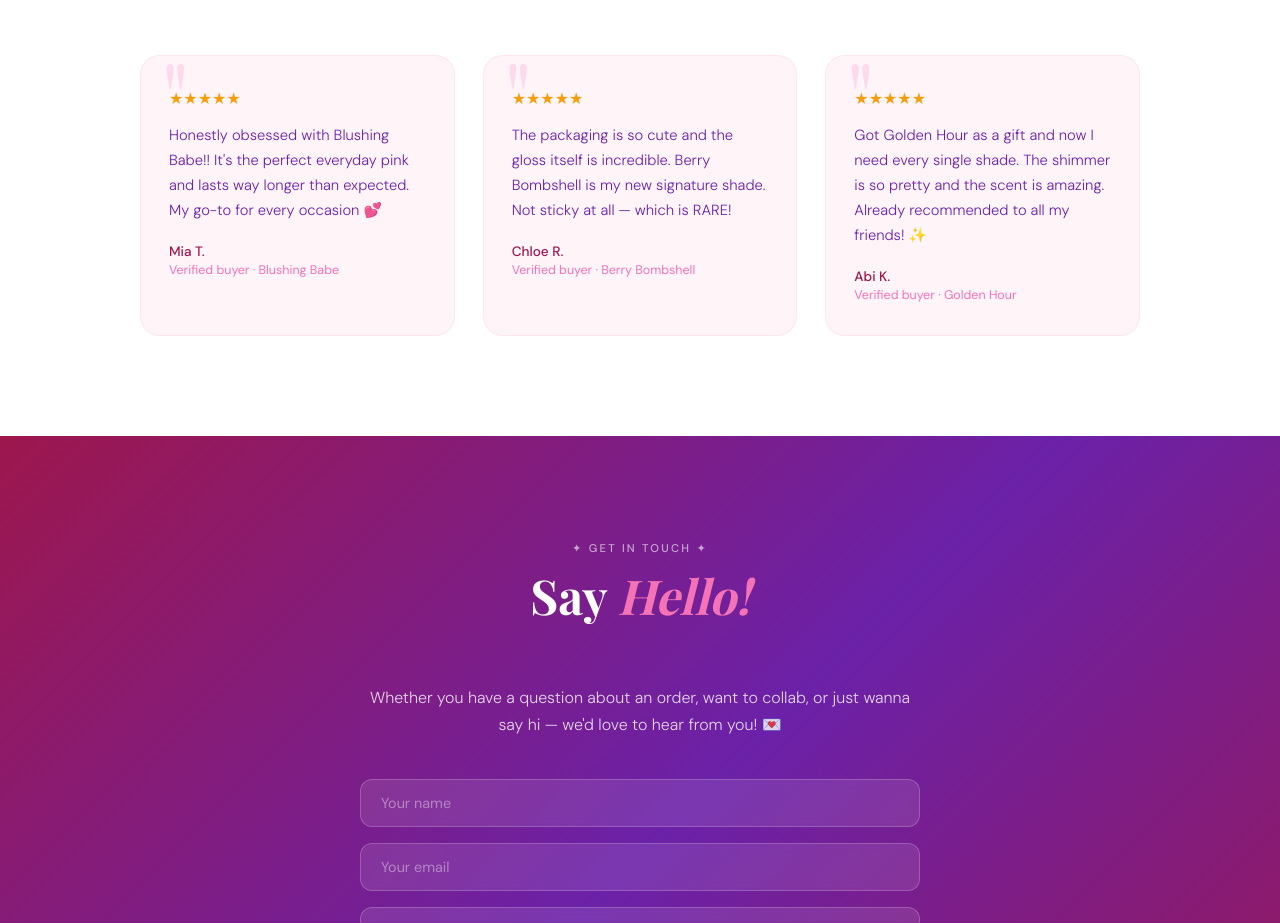
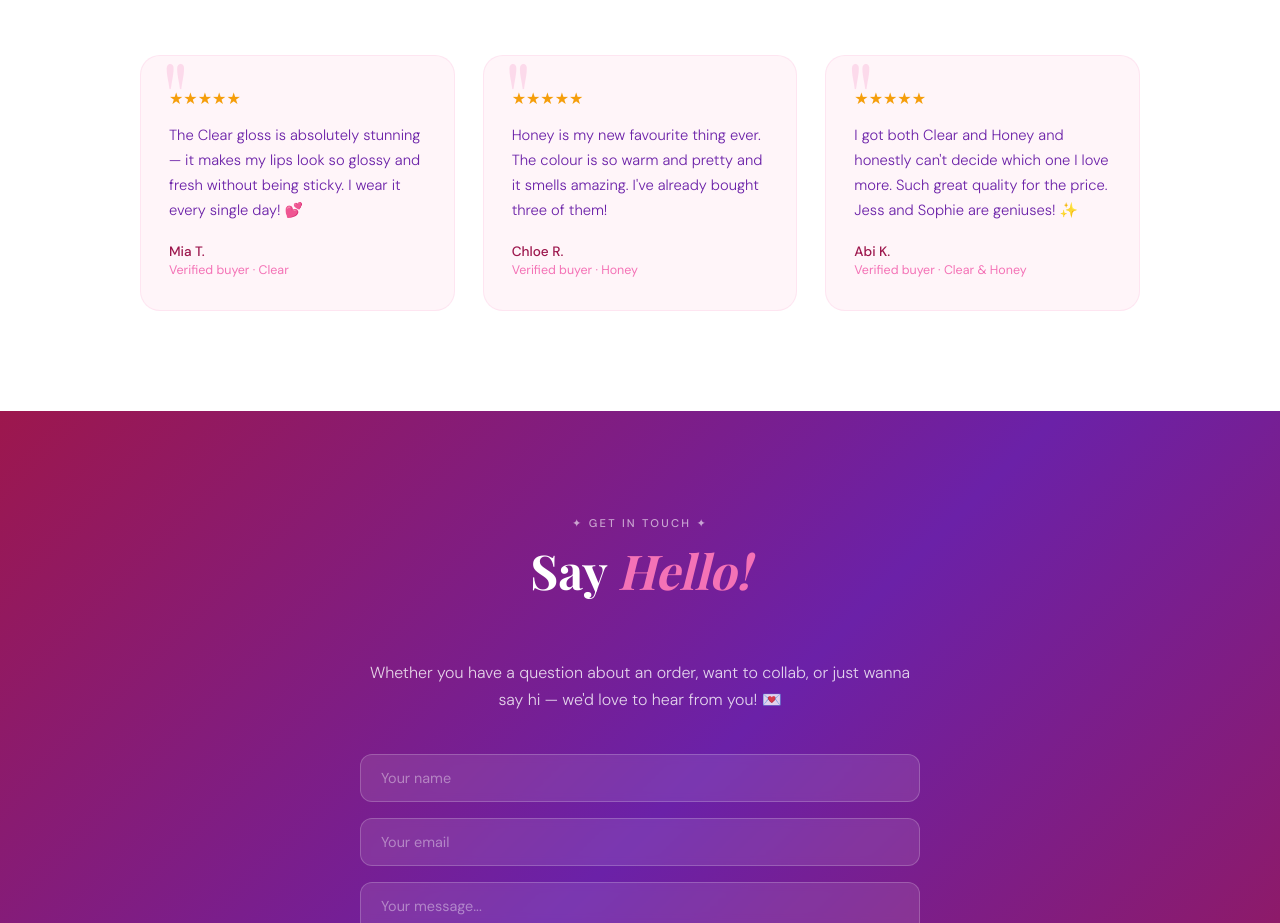
Before and after one commit to TILLY171212/Gloss, a plain HTML site: page index.HTML in a window 1280 px wide. Shown: the part 2361-3284 px from the top of the page. Drawn offline with nearby package versions, Linux system fonts and the light colour scheme; a web font is replaced by a local one.

Commit message:
Update index.HTML
changed the reviews

```diff
--- a/index.HTML
+++ b/index.HTML
@@ -730,23 +730,23 @@
   <div class="reviews-grid">
     <div class="review-card">
       <div class="stars">★★★★★</div>
-      <p>Honestly obsessed with Blushing Babe!! It's the perfect everyday pink and lasts way longer than expected. My go-to for every occasion 💕</p>
+      <p>The Clear gloss is absolutely stunning — it makes my lips look so glossy and fresh without being sticky. I wear it every single day! 💕</p>
       <div class="reviewer">Mia T.
-        <small>Verified buyer · Blushing Babe</small>
+        <small>Verified buyer · Clear</small>
       </div>
     </div>
     <div class="review-card">
       <div class="stars">★★★★★</div>
-      <p>The packaging is so cute and the gloss itself is incredible. Berry Bombshell is my new signature shade. Not sticky at all — which is RARE!</p>
+      <p>Honey is my new favourite thing ever. The colour is so warm and pretty and it smells amazing. I've already bought three of them!</p>
       <div class="reviewer">Chloe R.
-        <small>Verified buyer · Berry Bombshell</small>
+        <small>Verified buyer · Honey</small>
       </div>
     </div>
     <div class="review-card">
       <div class="stars">★★★★★</div>
-      <p>Got Golden Hour as a gift and now I need every single shade. The shimmer is so pretty and the scent is amazing. Already recommended to all my friends! ✨</p>
+      <p>I got both Clear and Honey and honestly can't decide which one I love more. Such great quality for the price. Jess and Sophie are geniuses! ✨</p>
       <div class="reviewer">Abi K.
-        <small>Verified buyer · Golden Hour</small>
+        <small>Verified buyer · Clear & Honey</small>
       </div>
     </div>
   </div>
```
